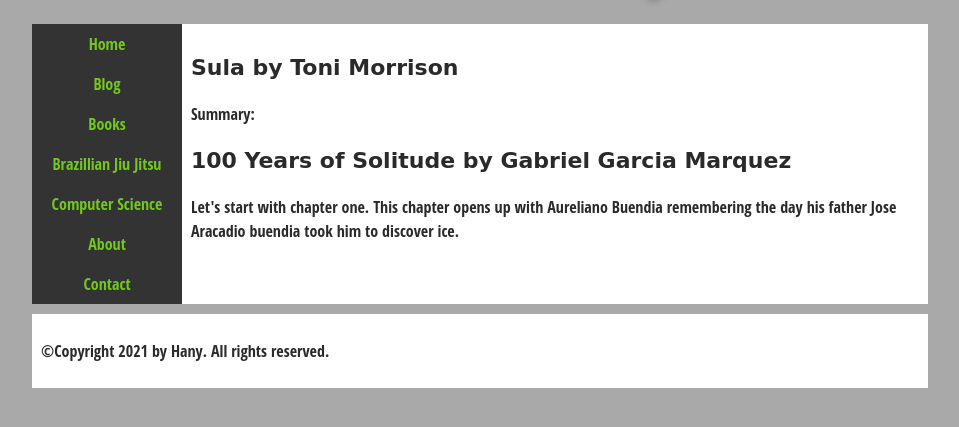
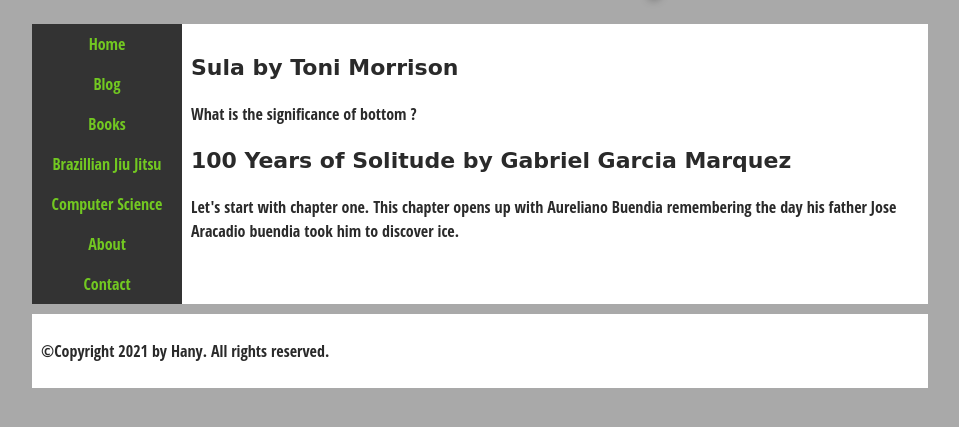
Before and after one commit to HS-code17/Portfolio, a plain HTML site: page content/literature.html in a window 1280 px wide. Shown: the part 77-504 px from the top of the page, without its empty margins (160-1119 px from the left). Drawn offline with Linux system fonts and the light colour scheme; a web font is replaced by a local one.

Commit message:
"update lit"

```diff
--- a/content/literature.html
+++ b/content/literature.html
@@ -29,7 +29,7 @@
 <!-- Posts go here -->
 <article>
 <h3>Sula by Toni Morrison</h3>
-<p>Summary: </p>
+<p>What is the significance of bottom ?</p>
 
 <h3>100 Years of Solitude by Gabriel Garcia Marquez</h3>
 <p>Let's start with chapter one.
```
